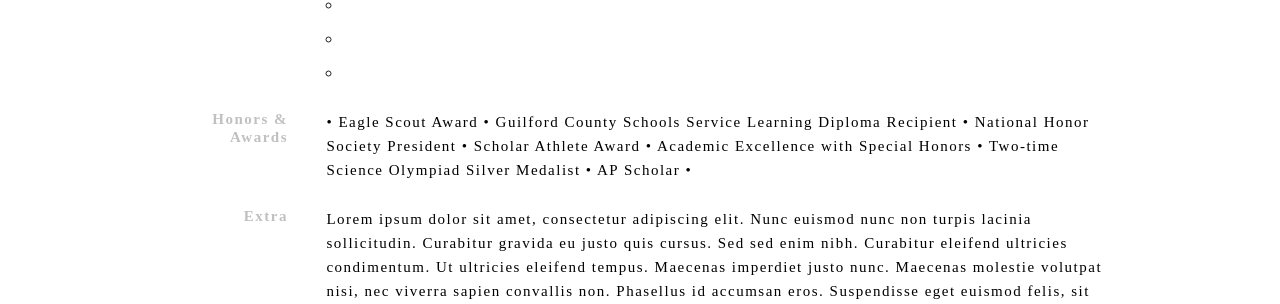
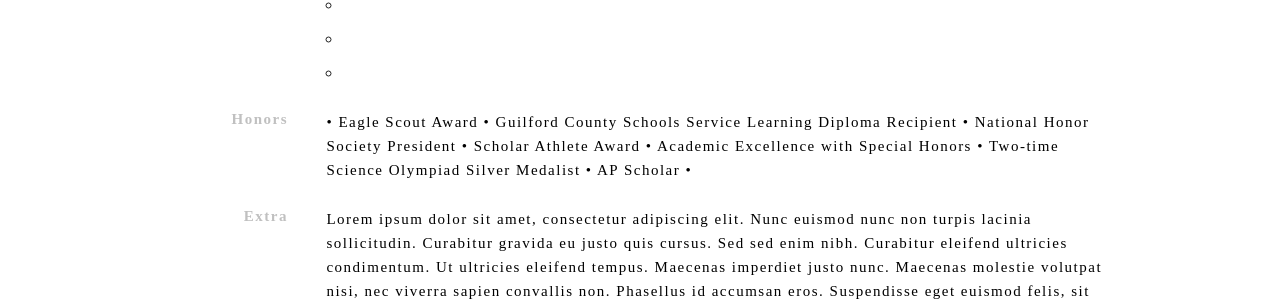
Before and after one commit to jacksoncwilliams/jackson-erin, a Jekyll site: the page built from simpleindex.html, in a window 1280 px wide and 900 px high, scrolled down 2818 px. Shown: the part 149-453 px from the top of the window. Built offline with Jekyll 4.4.1, drawn with Linux system fonts in a browser that asks for light colours; nearby versions of some CDN libraries; some web fonts are replaced.

Commit message:
Update simpleindex.html

```diff
--- a/simpleindex.html
+++ b/simpleindex.html
@@ -211,7 +211,7 @@
 
             <div class="container proficiencies">
                         <div class="two columns">
-                                    <h1>Honors & Awards</h1>
+                                    <h1>Honors</h1>
                         </div>
 
                         <div class="ten columns">
```
